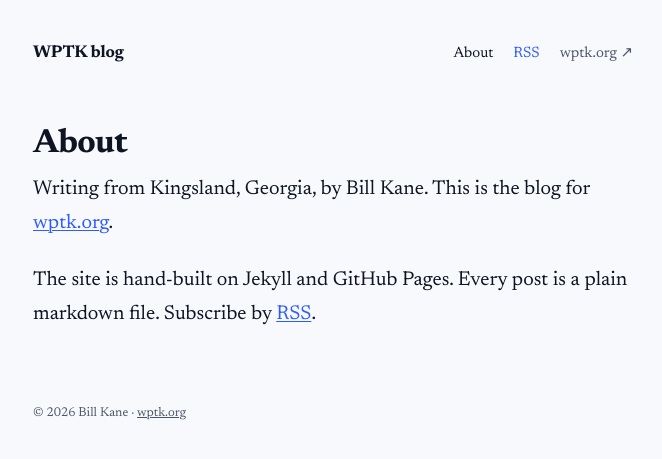
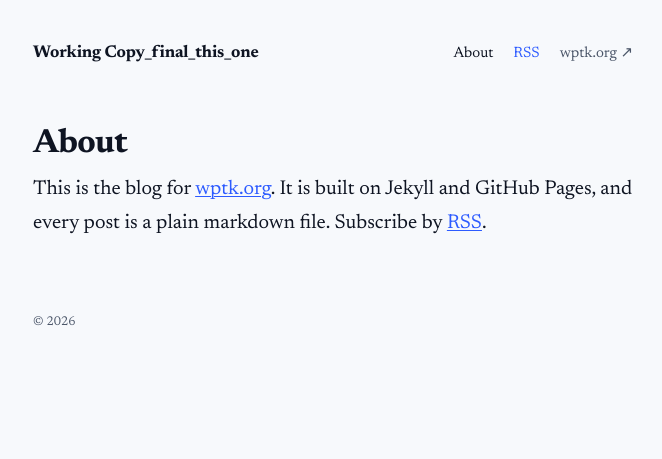
Before and after one commit to WPTK/blog, a Jekyll site: the page built from about.md, in a window 1280 px wide. Shown: the top 459 px of the page, without its empty margins (307-969 px from the left). Built offline with Jekyll 4.4.1, drawn with Linux system fonts in a browser that asks for light colours.

Commit message:
Rename site to Working Copy_final_this_one; drop name and subtitles
Co-Authored-By: Claude Sonnet 5.5 <noreply@anthropic.com>
Claude-Session: https://claude.ai/code/session_015SLpbVkd8W7WJwWgwQWxNA

```diff
--- a/_config.yml
+++ b/_config.yml
@@ -1,5 +1,5 @@
-title: WPTK Blog
-description: Writing from Kingsland, Georgia, by Bill Kane.
+title: Working Copy_final_this_one
+description: A blog on writing, design, and technology.
 url: "https://blog.wptk.org"
 baseurl: ""
 timezone: America/New_York
--- a/_layouts/default.html
+++ b/_layouts/default.html
@@ -5,9 +5,9 @@
   <meta name="viewport" content="width=device-width, initial-scale=1">
   {%- assign desc = page.description | default: page.excerpt | default: site.description | strip_html | strip_newlines | truncate: 160 %}
   {%- if page.layout == 'home' %}
-  {%- assign full_title = "Blog — WPTK" %}
+  {%- assign full_title = site.title %}
   {%- else %}
-  {%- assign full_title = page.title | append: " — WPTK" %}
+  {%- assign full_title = page.title | append: " — " | append: site.title %}
   {%- endif %}
   <title>{{ full_title | escape }}</title>
   <meta name="description" content="{{ desc | escape }}">
@@ -30,7 +30,7 @@
   <a class="skip-link" href="#main">Skip to content</a>
   <div class="wrap">
     <header class="site-header">
-      <a class="site-title" href="{{ '/' | relative_url }}">WPTK blog</a>
+      <a class="site-title" href="{{ '/' | relative_url }}">{{ site.title }}</a>
       <nav class="site-nav" aria-label="Primary">
         <a href="{{ '/about/' | relative_url }}"{% if page.url == '/about/' %} aria-current="page"{% endif %}>About</a>
         <a href="{{ '/feed.xml' | relative_url }}">RSS</a>
@@ -41,7 +41,7 @@
 {{ content }}
     </main>
     <footer class="site-footer">
-      <p>&copy; {{ site.time | date: "%Y" }} Bill Kane &middot; <a href="https://wptk.org">wptk.org</a></p>
+      <p>&copy; {{ site.time | date: "%Y" }}</p>
     </footer>
   </div>
 </body>
--- a/about.md
+++ b/about.md
@@ -2,6 +2,4 @@
 title: About
 permalink: /about/
 ---
-Writing from Kingsland, Georgia, by Bill Kane. This is the blog for [wptk.org](https://wptk.org).
-
-The site is hand-built on Jekyll and GitHub Pages. Every post is a plain markdown file. Subscribe by [RSS](/feed.xml).
+This is the blog for [wptk.org](https://wptk.org). It is built on Jekyll and GitHub Pages, and every post is a plain markdown file. Subscribe by [RSS](/feed.xml).
```
